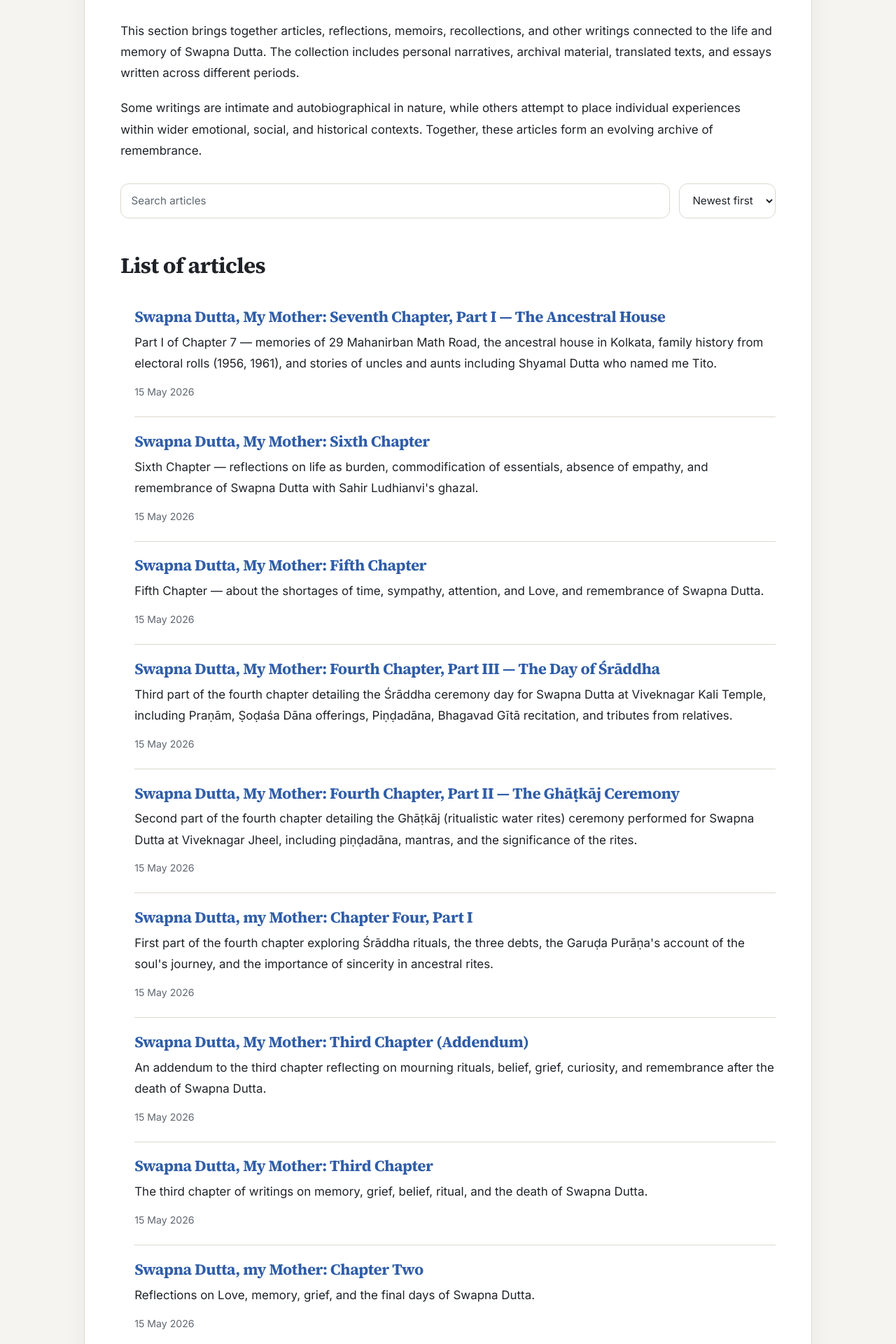
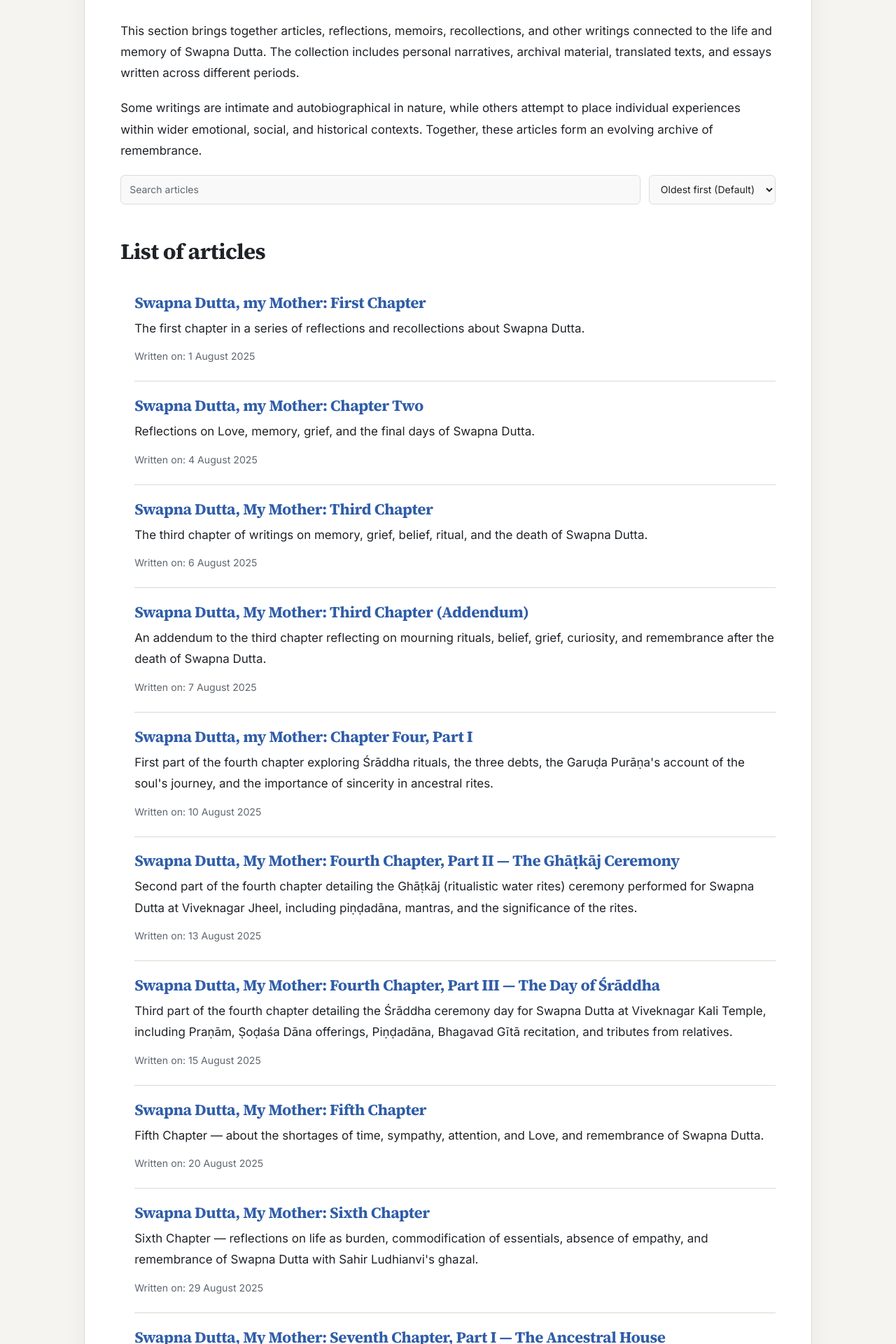
Before and after one commit to titodutta/swapnadutta, a Jekyll site: the page built from articles/index.md, in a window 1280 px wide. Shown: the part 436-2356 px from the top of the page at 70% size. Built offline with Jekyll 4.4.1, drawn with Linux system fonts in a browser that asks for light colours; some of the changed lines change nothing that is shown; some of the changed text lies outside the part shown.

Commit message:
Update index.md Page

```diff
--- a/articles/index.md
+++ b/articles/index.md
@@ -22,12 +22,12 @@ Some writings are intimate and autobiographical in nature, while others attempt
 
   <select id="articleSort" aria-label="Sort articles">
 
+    <option value="oldest">
+      Oldest first (Default)
+    </option>
+
     <option value="newest">
       Newest first
-    </option>
-
-    <option value="oldest">
-      Oldest first
     </option>
 
     <option value="az">
@@ -36,6 +36,10 @@ Some writings are intimate and autobiographical in nature, while others attempt
 
     <option value="za">
       Title Z–A
+    </option>
+
+    <option value="random">
+      Random Mode
     </option>
 
   </select>
@@ -51,14 +55,14 @@ Some writings are intimate and autobiographical in nature, while others attempt
   | where_exp: "item", "item.url != '/articles/'"
   | where_exp: "item", "item.lang != 'bn'" %}
 
-{% assign sorted_articles = english_articles | sort: "created" | reverse %}
+{% assign sorted_articles = english_articles | sort: "originally_created" %}
 
 {% for article in sorted_articles %}
 
   <li
     class="article-item"
     data-title="{{ article.title | downcase }}"
-    data-date="{{ article.created | date: '%Y-%m-%d' }}">
+    data-date="{{ article.originally_created | date: '%Y-%m-%d' }}">
 
     <h3>
       <a href="{{ article.url | relative_url }}">
@@ -72,9 +76,9 @@ Some writings are intimate and autobiographical in nature, while others attempt
     </p>
     {% endif %}
 
-    {% if article.created %}
+    {% if article.originally_created %}
     <small>
-      {{ article.created | date: "%-d %B %Y" }}
+      Written on: {{ article.originally_created | date: "%-d %B %Y" }}
     </small>
     {% endif %}
 
@@ -87,88 +91,97 @@ Some writings are intimate and autobiographical in nature, while others attempt
 <script>
 document.addEventListener('DOMContentLoaded', () => {
 
-  const searchInput =
-    document.getElementById('articleSearch');
-
-  const sortSelect =
-    document.getElementById('articleSort');
-
-  const articleList =
-    document.getElementById('articleList');
-
-  const articles =
-    Array.from(articleList.querySelectorAll('.article-item'));
+  const searchInput = document.getElementById('articleSearch');
+  const sortSelect = document.getElementById('articleSort');
+  const articleList = document.getElementById('articleList');
+  const articles = Array.from(articleList.querySelectorAll('.article-item'));
 
   function filterArticles() {
-
-    const query =
-      searchInput.value.toLowerCase();
-
+    const query = searchInput.value.toLowerCase();
     articles.forEach(article => {
-
-      const title =
-        article.dataset.title;
-
-      article.style.display =
-        title.includes(query)
-          ? ''
-          : 'none';
+      const title = article.dataset.title;
+      article.style.display = title.includes(query) ? '' : 'none';
     });
   }
 
   function sortArticles() {
+    const value = sortSelect.value;
+    const sorted = [...articles];
 
-    const value = sortSelect.value;
+    if (value === 'random') {
+      // Fisher-Yates Shuffle array variant for unbiased random calculation
+      for (let i = sorted.length - 1; i > 0; i--) {
+        const j = Math.floor(Math.random() * (i + 1));
+        [sorted[i], sorted[j]] = [sorted[j], sorted[i]];
+      }
+    } else {
+      sorted.sort((a, b) => {
+        const titleA = a.dataset.title;
+        const titleB = b.dataset.title;
+        const dateA = a.dataset.date;
+        const dateB = b.dataset.date;
 
-    const sorted =
-      [...articles];
-
-    sorted.sort((a, b) => {
-
-      const titleA =
-        a.dataset.title;
-
-      const titleB =
-        b.dataset.title;
-
-      const dateA =
-        a.dataset.date;
-
-      const dateB =
-        b.dataset.date;
-
-      if (value === 'newest') {
-        return dateB.localeCompare(dateA);
-      }
-
-      if (value === 'oldest') {
-        return dateA.localeCompare(dateB);
-      }
-
-      if (value === 'az') {
-        return titleA.localeCompare(titleB);
-      }
-
-      if (value === 'za') {
-        return titleB.localeCompare(titleA);
-      }
-
-      return 0;
-    });
+        if (value === 'newest') {
+          return dateB.localeCompare(dateA);
+        }
+        if (value === 'oldest') {
+          return dateA.localeCompare(dateB);
+        }
+        if (value === 'az') {
+          return titleA.localeCompare(titleB);
+        }
+        if (value === 'za') {
+          return titleB.localeCompare(titleA);
+        }
+        return 0;
+      });
+    }
 
     sorted.forEach(article => {
       articleList.appendChild(article);
     });
   }
 
-  searchInput.addEventListener(
-    'input',
-    filterArticles
-  );
-
-  sortSelect.addEventListener(
-    'change',
-    sortArticles
-  );
+  searchInput.addEventListener('input', filterArticles);
+  sortSelect.addEventListener('change', sortArticles);
 });
 </script>
+
+<style>
+  :root {
+    --tool-bg: #f9f9f9;
+    --tool-text: #222222;
+    --tool-border: #dddddd;
+  }
+
+  @media (prefers-color-scheme: dark) {
+    :root {
+      --tool-bg: #1e1e1e;
+      --tool-text: #e0e0e0;
+      --tool-border: #444444;
+    }
+  }
+
+  .article-tools {
+    display: flex;
+    gap: 12px;
+    margin: 20px 0;
+    flex-wrap: wrap;
+  }
+
+  .article-tools input,
+  .article-tools select {
+    background-color: var(--tool-bg);
+    color: var(--tool-text);
+    border: 1px solid var(--tool-border);
+    padding: 8px 12px;
+    border-radius: 6px;
+    font-size: 14px;
+    outline: none;
+  }
+
+  .article-tools input {
+    flex: 1;
+    min-width: 200px;
+  }
+</style>
```
